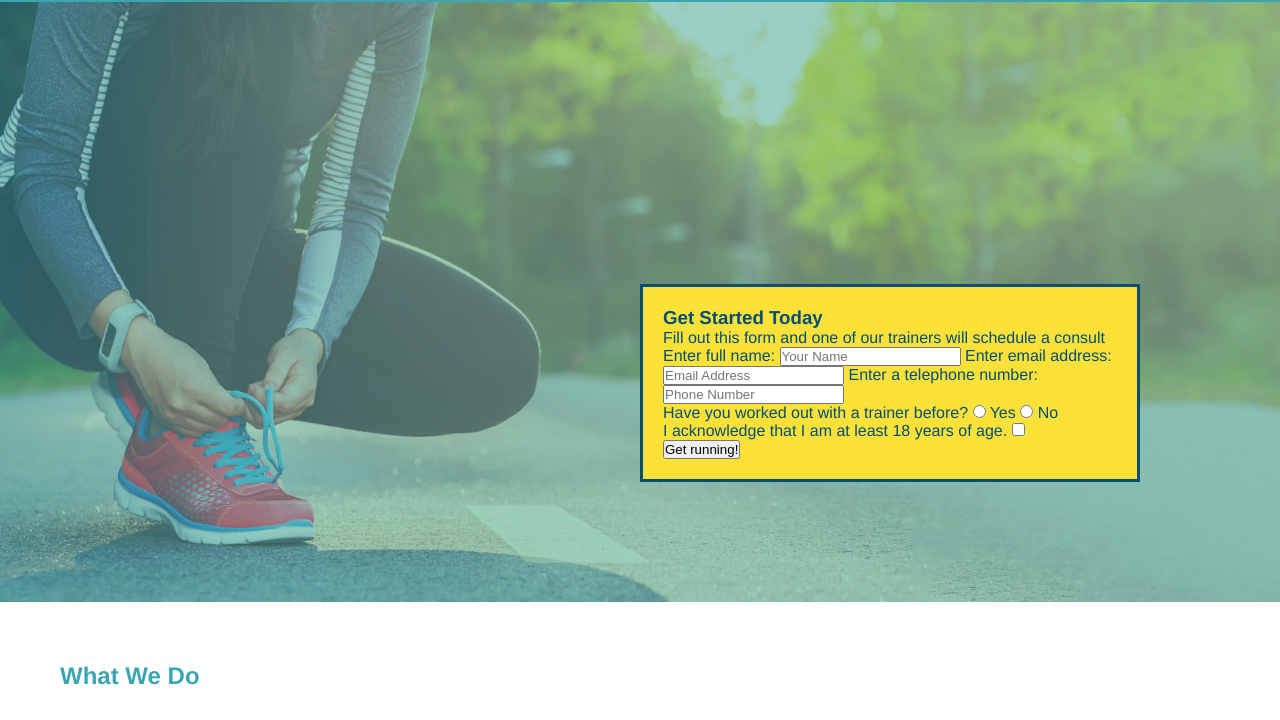
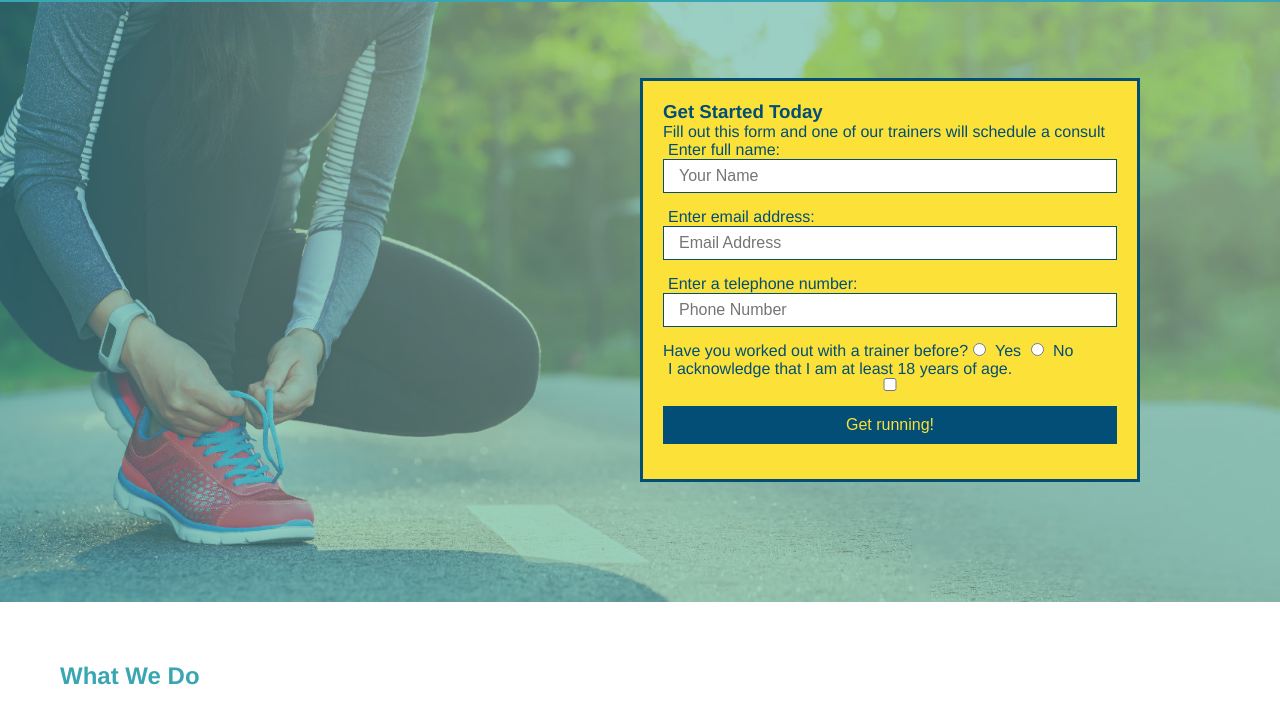
Before and after one commit to artbat6/run-buddy, a plain HTML site: page index.html in a window 1280 px wide. Shown: the part 80-800 px from the top of the page. Drawn offline with Linux system fonts and the light colour scheme.

Commit message:
more css additions

```diff
--- a/assets/css/style.css
+++ b/assets/css/style.css
@@ -3,15 +3,19 @@
   padding: 0;
   box-sizing: border-box;
 }
+
 body {
+
   color: #39a6b2;
   font-family: helvetica, ariel, sans-serif;
 }
+
 /* apply styles to <header>*/
 header {
   padding: 20px 35px;
   background-color: #39a6b2;
 }
+
 header h1 {
   font-weight: bold;
   font-size: 36px;
@@ -23,41 +27,50 @@ header a {
   text-decoration: none;
   color: #fce138;
 }
+
 header nav {
   float: right;
   margin: 7px 0;
 }
+
 header nav ul li {
   display: inline;
 }
+
 header ul li a {
   margin: 0 30px;
   font-weight: lighter;
   font-size: 22px;
 }
+
 footer {
     background: #fce138;
     width 100%;
     padding: 40px 35px;
 }
+
 footer h2 {
     display: inline;
     color: #024e76;
     font-size: 30px;
     margin: 0;
 }
+
 footer div {
     float: right;
     line-height: 1.5;
     text-align: right;
 }
+
 footer a {
     color: #024e76;
 }
+
 section {
     padding: 60px;
 }
 /* Hero Style Start */
+
 .hero {
     background-image: url("../images/hero-bg.jpg");
     height: 600px;
@@ -66,13 +79,43 @@ section {
     position: relative;
 }
 /* Hero Style End */
+
 .hero-form {
+    border: solid 3px #024e76;
     background-color: #fce138;
     padding: 20px;
     width: 500px;
     color: #024e76;
-    border: solid 3px #024e76;
     position: absolute;
     bottom: 120px;
     right: 140px;
 }
+
+hero-form h3 {
+  font-size: 24px;
+  margin: 0;
+}
+hero-form p {
+margin: 5px 0 15px 0;
+}
+
+.form-input {
+  border: 1px solid #024e76;
+  display: block;
+  padding: 7px 15px;
+  font-size: 16px;
+  color: #024e76;
+  width: 100%;
+  margin-bottom: 15px;
+}
+.hero-form label {
+  margin: 0 5px;
+}
+.hero-form button {
+  color: #fce138;
+  background-color: #024e76;
+  border: none;
+  padding: 10px 20px;
+  font-size: 16px;
+}
+/* HERO STYLES END*/
--- a/index.html
+++ b/index.html
@@ -39,13 +39,20 @@
         </p>
         <form>
           <label for="name">Enter full name:</label>
-          <input type="text" placeholder="Your Name" name="name" id="name" />
+          <input
+            type="text"
+            placeholder="Your Name"
+            name="name"
+            id="name"
+            class="form-input"
+          />
           <label for="email">Enter email address:</label>
           <input
             type="text"
             placeholder="Email Address"
             name="email"
             id="email"
+            class="form-input"
           />
           <label for="phone">Enter a telephone number:</label>
           <input
@@ -53,21 +60,27 @@
             placeholder="Phone Number"
             name="phone"
             id="phone"
+            class="form-input"
           />
           <p>
             Have you worked out with a trainer before?
             <input type="radio" name="trainer-confirm" id="trainer-yes" />
             <label for="trainer-yes">Yes</label>
-            <input type="radio" name="trainer-confirm" id="trainer-ne" />
+            <input type="radio" name="trainer-confirm" id="trainer-no" />
             <label for="trainer-no">No</label>
           </p>
           <p>
             <label for="checkbox">
               I acknowledge that I am at least 18 years of age.
             </label>
-            <input type="checkbox" name="age-confirm" id="checkbox" />
+            <input
+              type="checkbox"
+              name="age-confirm"
+              id="checkbox"
+              class="form-input"
+            />
           </p>
-          <button type="submit">Get running!</button>
+          <button class="form-input" type="submit">Get running!</button>
         </form>
       </div>
     </section>
```
